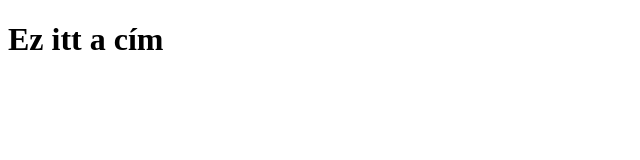
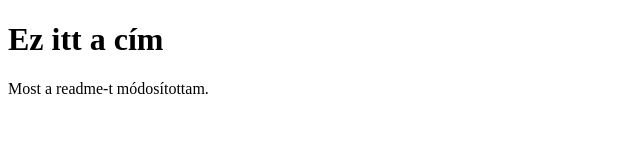
Before and after one commit to sandorlaszlo/my-first-repo, a plain HTML site: page index.html in a window 1280 px wide. Shown: the whole page, without its empty margins (0-640 px from the left). Drawn offline with Linux system fonts and the light colour scheme.

Commit message:
Readme edited

```diff
--- a/index.html
+++ b/index.html
@@ -7,5 +7,6 @@
 </head>
 <body>
     <h1>Ez itt a cím</h1>
+    <p>Most a readme-t módosítottam.</p>
 </body>
 </html>
```
Also changed, not shown: 1 other file.
